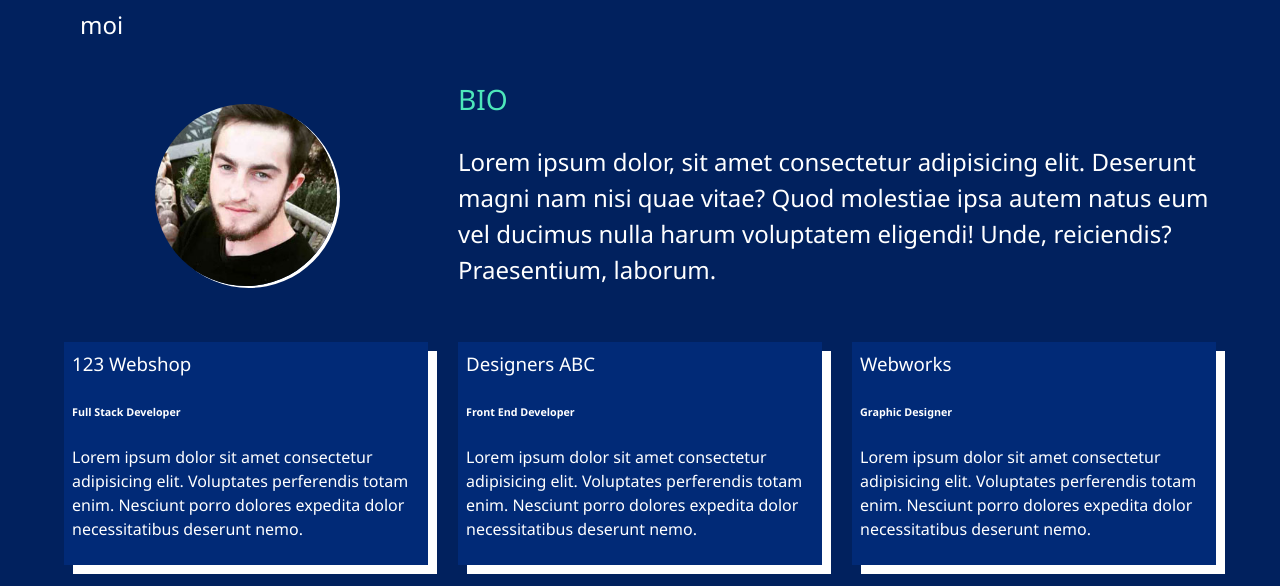
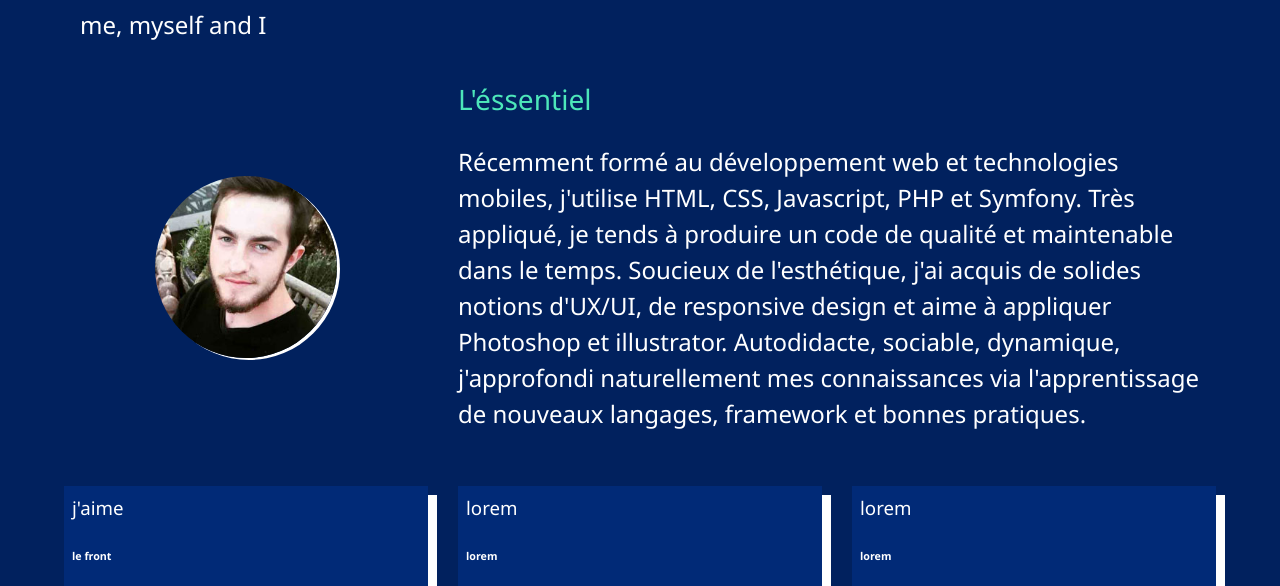
Before and after one commit to zoanlogia/portfolio-1, a website: page dist/about.html in a window 1280 px wide. Shown: the part 204-790 px from the top of the page. Drawn offline with Linux system fonts and the light colour scheme.

```diff
--- a/dist/about.html
+++ b/dist/about.html
@@ -57,37 +57,38 @@
     <span class="text-secondary">de...</span>
   </h1>
   <h2 class="sm-heading">
-    moi
+    me, myself and I
   </h2>
   <div class="about-info">
     <img src="img/portrait.jpg" alt="John Doe" class="bio-image">
 
     <div class="bio">
-      <h3 class="text-secondary">BIO</h3>
-      <p>Lorem ipsum dolor, sit amet consectetur adipisicing elit. Deserunt magni nam nisi quae vitae? Quod molestiae
-        ipsa
-        autem natus eum vel ducimus nulla harum voluptatem eligendi! Unde, reiciendis? Praesentium, laborum.</p>
+      <h3 class="text-secondary">L'éssentiel</h3>
+      <p>Récemment formé au développement web et technologies mobiles, j'utilise HTML, CSS, Javascript, PHP et Symfony.
+        Très appliqué, je tends à produire un code de qualité et maintenable dans le temps.
+        Soucieux de l'esthétique, j'ai acquis de solides notions d'UX/UI, de responsive design et aime à appliquer Photoshop et illustrator.
+        Autodidacte, sociable, dynamique, j'approfondi naturellement mes connaissances via l'apprentissage de nouveaux langages, framework et bonnes pratiques. </p>
     </div>
 
     <div class="job job-1">
-      <h3>123 Webshop</h3>
-      <h6>Full Stack Developer</h6>
-      <p>Lorem ipsum dolor sit amet consectetur adipisicing elit. Voluptates perferendis totam enim. Nesciunt porro
-        dolores
-        expedita dolor necessitatibus deserunt nemo.</p>
+      <h3>j'aime</h3>
+      <h6>le front</h6>
+      <p>Mobile first <br>
+      Maquettes Photoshop <br>
+      </p>
     </div>
 
     <div class="job job-2">
-      <h3>Designers ABC</h3>
-      <h6>Front End Developer</h6>
+      <h3>lorem</h3>
+      <h6>lorem</h6>
       <p>Lorem ipsum dolor sit amet consectetur adipisicing elit. Voluptates perferendis totam enim. Nesciunt porro
         dolores
         expedita dolor necessitatibus deserunt nemo.</p>
     </div>
 
     <div class="job job-3">
-      <h3>Webworks</h3>
-      <h6>Graphic Designer</h6>
+      <h3>lorem</h3>
+      <h6>lorem</h6>
       <p>Lorem ipsum dolor sit amet consectetur adipisicing elit. Voluptates perferendis totam enim. Nesciunt porro
         dolores
         expedita dolor necessitatibus deserunt nemo.</p>
```
